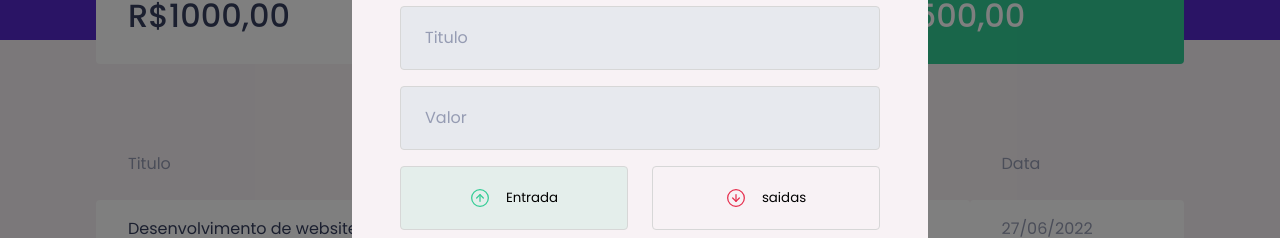
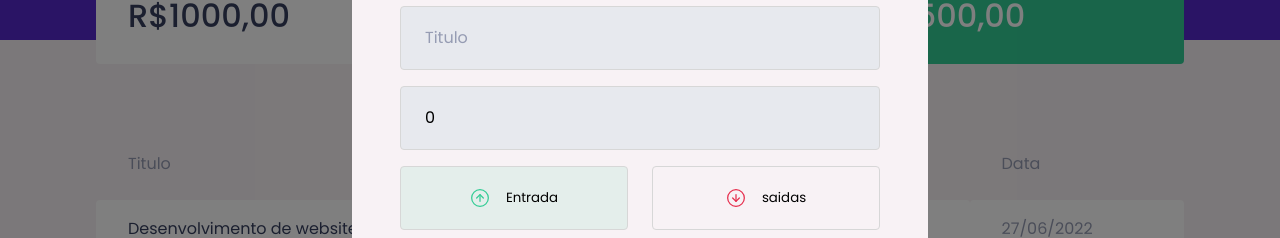
Before and after one commit to flavioanalistadesistema/fsmoney, a React (Create React App) app: page / in a window 1280 px wide. Both pictures are taken after a click on the button "nova transalçao". Shown: the part 232-470 px from the top of the page. Built offline with nearby package versions, Linux system fonts and the light colour scheme; no server answers; what miragejs would draw is missing.

Commit message:
feat: salvando dados do Form

```diff
--- a/src/components/NewTransactionModal/index.tsx
+++ b/src/components/NewTransactionModal/index.tsx
@@ -3,7 +3,7 @@
 import closeImg from '../../assets/close.svg'
 import outcome from '../../assets/outcome.svg'
 import income from '../../assets/income.svg'
-import { useState } from "react"
+import { FormEvent, useState } from "react"
 
 interface NewTransactionModalProps {
     isOpenModal: boolean,
@@ -12,8 +12,20 @@
 
 export function NewTransactionModal ({ isOpenModal, onRequestClose }: NewTransactionModalProps) {
 
+    const [title, setTitle] = useState('')
+    const [value, setValue] = useState(0)
+    const [category, setCategory] = useState('')
     const [type, setType] = useState('deposit')
 
+    function handleCreateNewtransaction(event: FormEvent) {
+        event.preventDefault()
+        console.log(
+            title,
+            value,
+            category,
+            type
+        )
+    }
     return (
         <Modal
             isOpen={isOpenModal}
@@ -28,16 +40,19 @@
             >
                 <img src={closeImg} alt="Feachar modal" />
             </button>
-            <Container>
+            <Container onSubmit={handleCreateNewtransaction}>
                 <h2>Teste modal</h2>
-
                 <input
                     placeholder="Titulo"
+                    value={title}
+                    onChange={event => setTitle(event.target.value)}
                 />
 
                 <input
                     type="number"
                     placeholder="Valor"
+                    value={value}
+                    onChange={event => setValue(Number(event.target.value))}
                 />
                 <TransactionTypeContainer>
                     <RadioBox
@@ -62,6 +77,8 @@
                 </TransactionTypeContainer>
                 <input
                     placeholder="Categoria"
+                    value={category}
+                    onChange={event => setCategory(event.target.value)}
                 />
 
                 <button type="submit">
```
